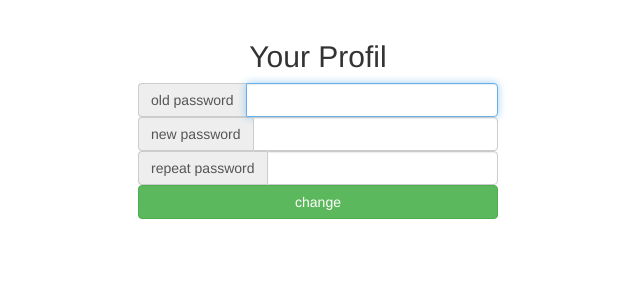
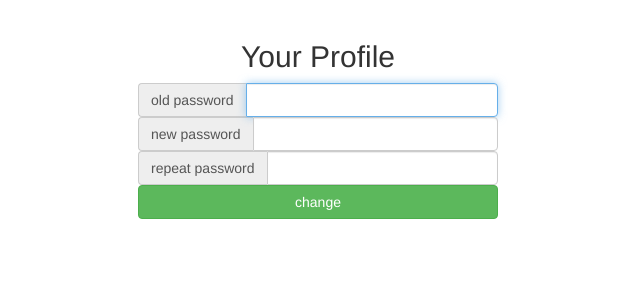
Before and after one commit to hechi/rooftop, a Django app: page /userprofile/ in a window 1280 px wide. Shown: the part 52-352 px from the top of the page, without its empty margins (322-962 px from the left). Run offline with Django 3.2, Linux system fonts and the light colour scheme; the visitor is signed in with stand-in values (Sample User, id 1); some libraries are stand-ins or nearby versions.

Commit message:
Fixed typo in userprofile template
You probably also want to update the screenshot of the profile page.

```diff
--- a/rooftop/templates/userprofile.html
+++ b/rooftop/templates/userprofile.html
@@ -10,7 +10,7 @@
     <div class="row">
         <div class="col-md-4"></div>
         <div class="col-md-4">
-            <center><h2>Your Profil</h2></center>
+            <center><h2>Your Profile</h2></center>
             <form action="." method="post">{% csrf_token %}
                 <input type="hidden" name="passwdForm"></input>
                 <div class="input-group"><span class="input-group-addon">old password</span>{{passwd.old_password | add_class:"form-control"}}</div>
```
